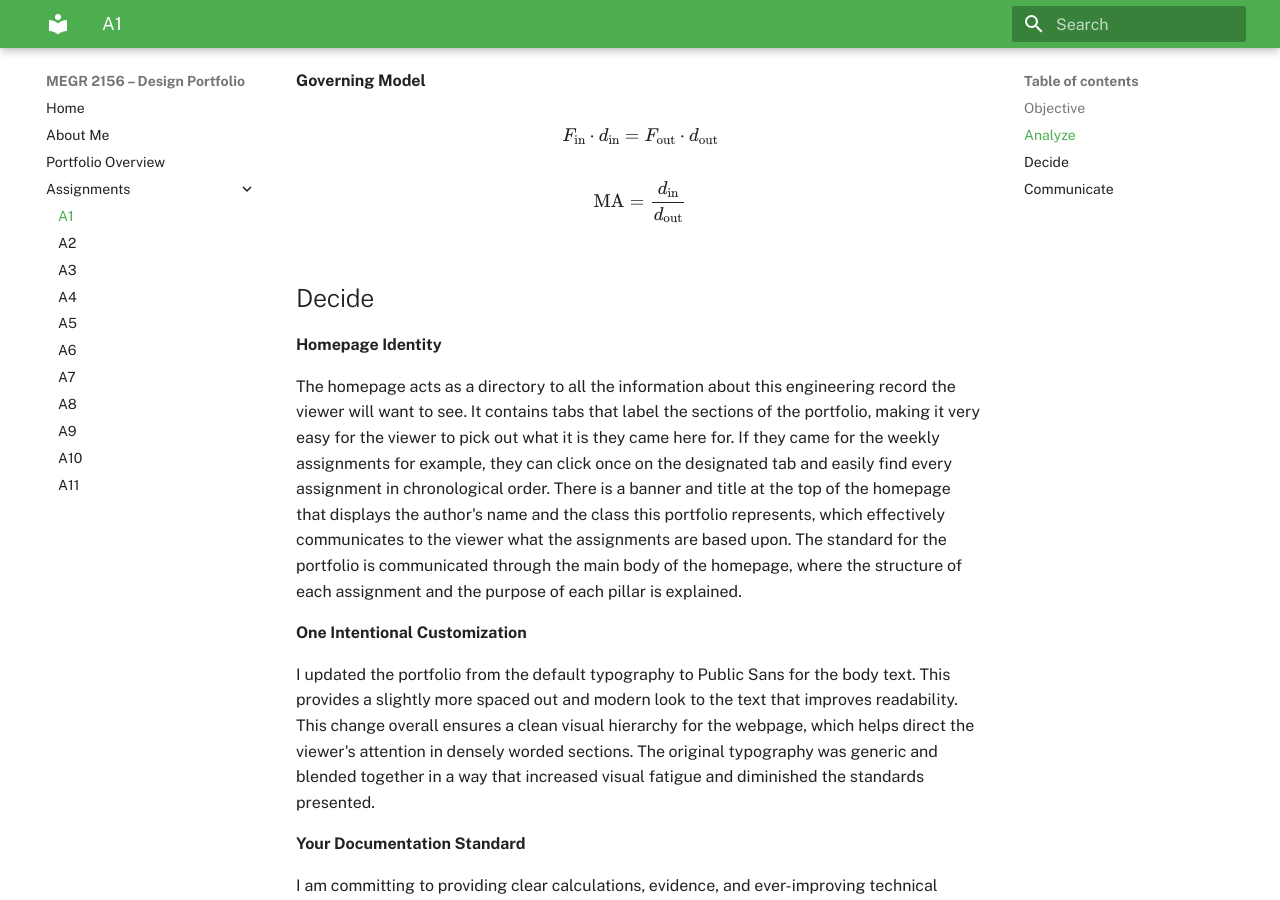
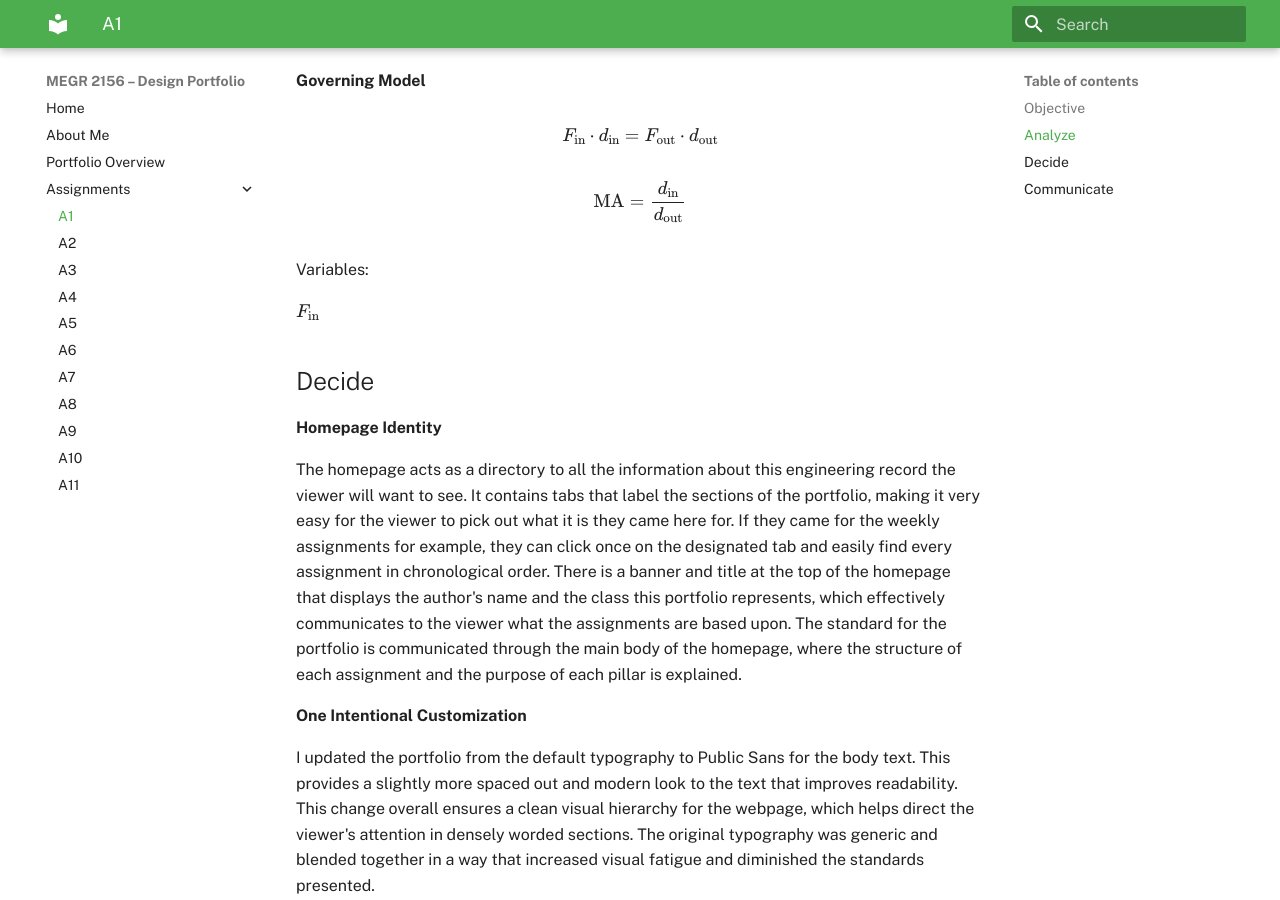
Before and after one commit to Jmswanchara/megr2156-portfolio, an MkDocs documentation site: the page built from docs/assignments/A01/index.md, in a window 1280 px wide and 900 px high, scrolled down 2100 px. Built offline with MkDocs 1.6.1 and Material for MkDocs 9.7.7, drawn with Linux system fonts in a browser that asks for light colours.

Commit message:
Add variables section to index.md
Added variables section with input force notation.

```diff
--- a/docs/assignments/A01/index.md
+++ b/docs/assignments/A01/index.md
@@ -54,6 +54,10 @@ $$F_{\text{in}} \cdot d_{\text{in}} = F_{\text{out}} \cdot d_{\text{out}}$$
 
 $$\text{MA} = \frac{d_{\text{in}}}{d_{\text{out}}}$$
 
+Variables:
+
+$F_{\text{in}}$
+
 ## Decide
 
 **Homepage Identity**
```
